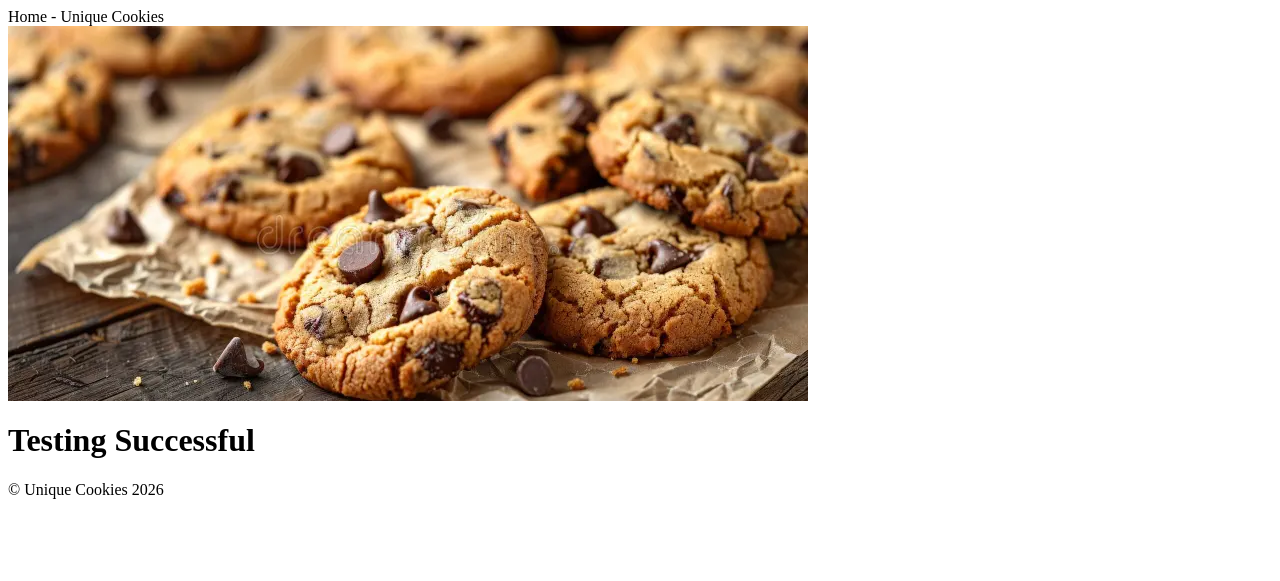
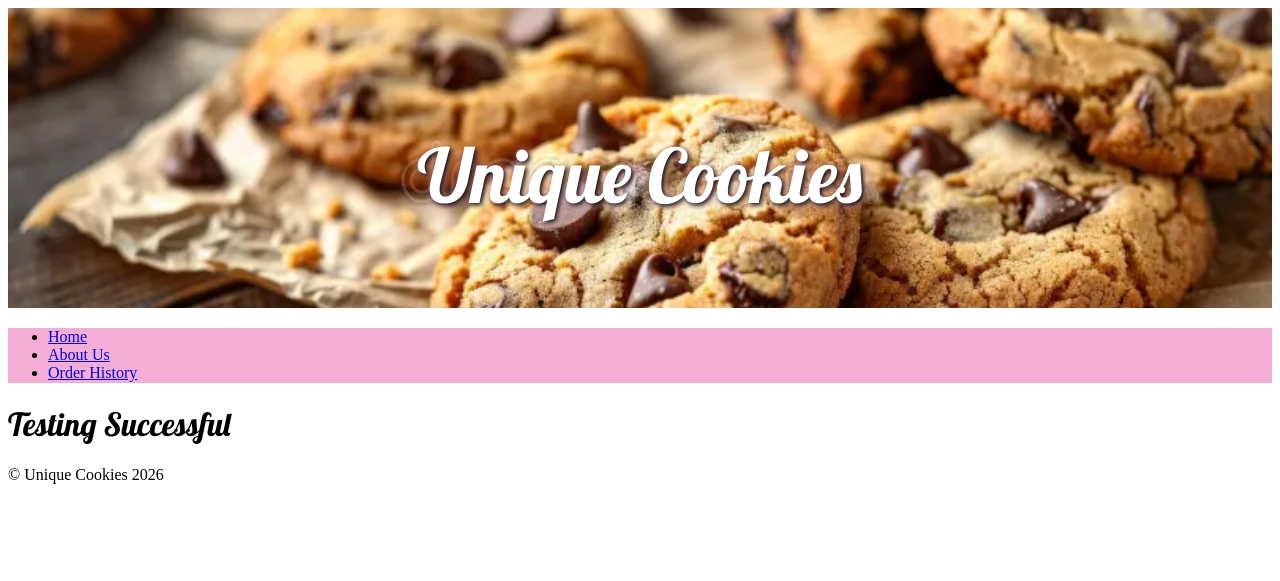
Before and after one commit to st26076/CSC---Small-Business-Internal, a Flask app: page / in a window 1280 px wide. Shown: the top 581 px of the page. Run offline with Flask 3, Linux system fonts and the light colour scheme.

Commit message:
Made the hero image properly link to base.html. Initially I wrote that it is in the images file, when it was actually in the static - images file.

```diff
--- a/templates/base.html
+++ b/templates/base.html
@@ -2,13 +2,14 @@
 <html lang="en">
     <head>
         <link rel="stylesheet" href="{{ url_for('static', filename='css/layout.css') }}">
-        <link rel="stylesheet" href="{{ url_for('static', filename='css/header.css')}}"
+        <link rel="stylesheet" href="{{ url_for('static', filename='css/header.css') }}">
+        <link rel="stylesheet" href="{{ url_for('static', filename='css/text.css') }}">
         <title>{% block title %}Unique Cookies{% endblock %}</title>
     </head>
     <body>
         <header>
-            <img src="/images/Cookie hero image.webp" alt="Stack of cookies on a table">
-            <h1>Unique Cookies</h1>
+            <img class="main-img" src="/static/images/Cookie hero image.webp" alt="Stack of cookies on a table">
+            <h1 class="main-text">Unique Cookies</h1>
            <nav>
                 <ul>
                     <li><a href="{{ url_for('index') }}">Home</a></li>
```
